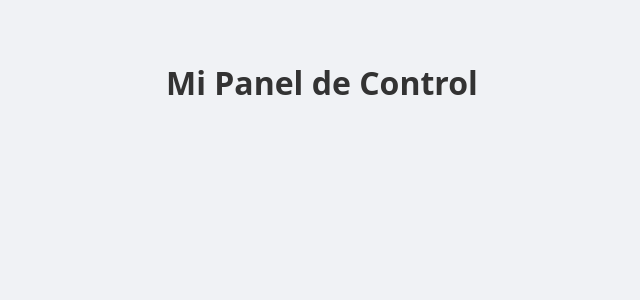
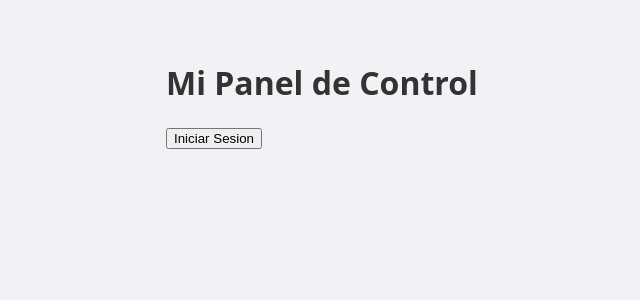
Before and after one commit to Danielsasa/react-clase-5, a React (Vite) app in the folder 05-conditional-composition/: page / in a window 1280 px wide. Shown: the top 300 px of the page, without its empty margins (74-714 px from the left). Built offline with nearby package versions, Linux system fonts and the light colour scheme.

Commit message:
✨ Renderizado condicional basico

```diff
--- a/05-conditional-composition/src/App.jsx
+++ b/05-conditional-composition/src/App.jsx
@@ -1,11 +1,36 @@
+import { useState } from 'react'
 import './App.css'
+
 function App() {
+  //estado para saber si el usuario a iniciado sesion
+  const [isLoggedIn, setIsLoggedIn] = useState(false)
+  //funcion para simular el inicio y cierre de sesion
+  const handleLogin = () => {
+    setIsLoggedIn(true)
+  }
+  const handleLogout = () => {
+    setIsLoggedIn(false)
+  }
   return (
-    <>
-      <div className='container'>
-        <h1>Mi Panel de Control</h1>
-      </div>
-    </>
+
+ <div className='container'>
+  <h1>Mi Panel de Control</h1>
+  {/* Renderizado condicional con operador ternario */}
+  {
+    isLoggedIn
+      ? (
+        <div>
+          <button onClick={handleLogout}>Cerrar Sesión</button>
+        </div>
+        )
+      : (
+        <div>
+          <button onClick={handleLogin}>Iniciar Sesion</button>
+        </div>
+      )
+  }
+</div>
+
   )
 }
 export default App
```
